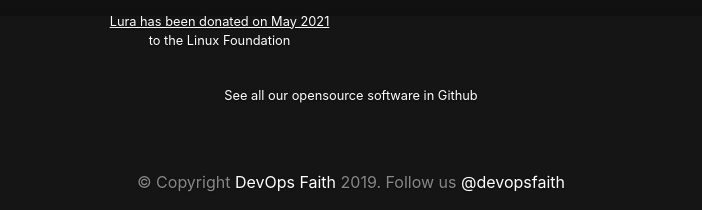
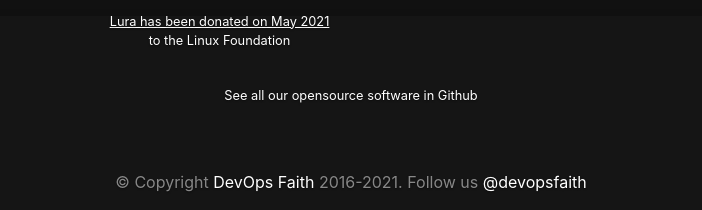
Before and after one commit to devopsfaith/devops.faith, a plain HTML site: page index.html in a window 1280 px wide. Shown: the part 784-994 px from the top of the page, without its empty margins (289-991 px from the left). Drawn offline with nearby package versions, Linux system fonts and the light colour scheme.

Commit message:
Update copyright year

```diff
--- a/index.html
+++ b/index.html
@@ -81,7 +81,7 @@
 
     <footer class="mastfoot mt-auto">
         <div class="inner">
-            <p>&copy; Copyright <a href="https://devops.faith/">DevOps Faith</a> 2019. Follow us <a
+            <p>&copy; Copyright <a href="https://devops.faith/">DevOps Faith</a> 2016-2021. Follow us <a
                     href="https://twitter.com/devopsfaith">@devopsfaith</a></p>
         </div>
     </footer>
```
